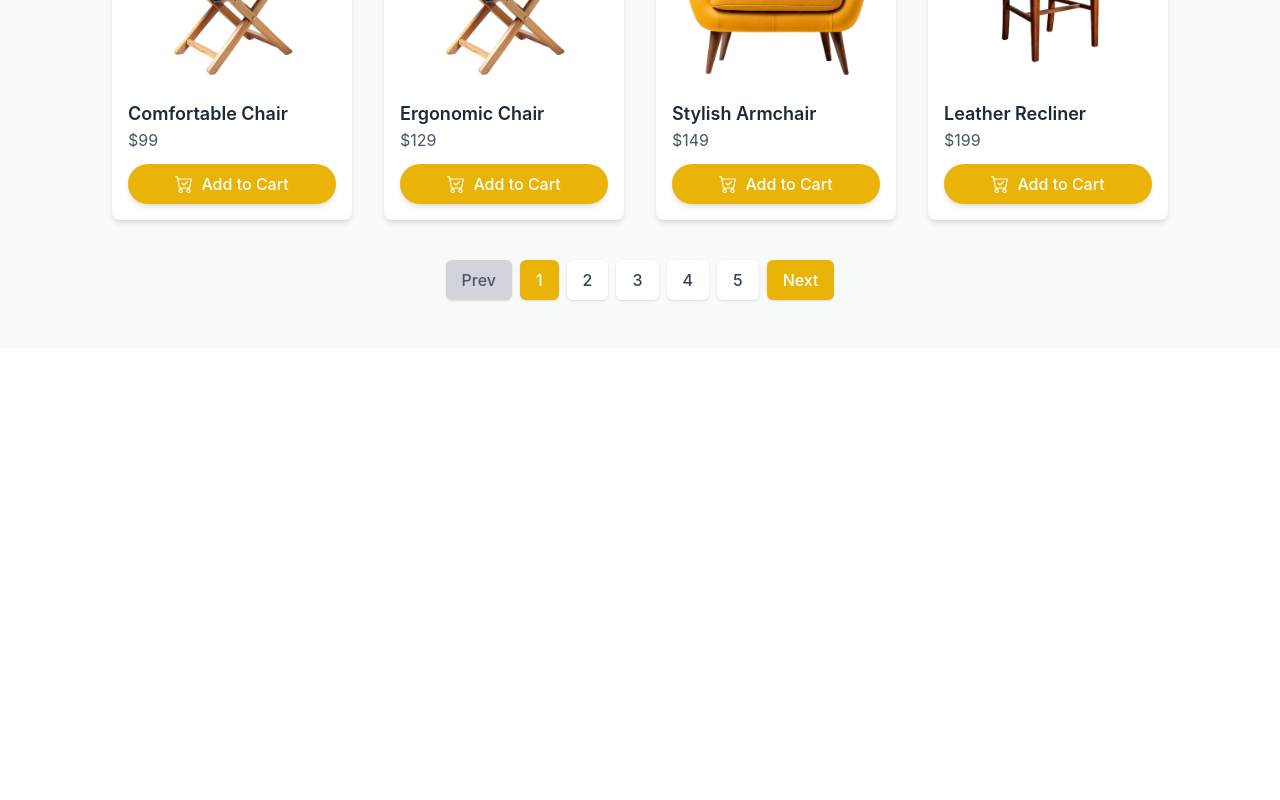
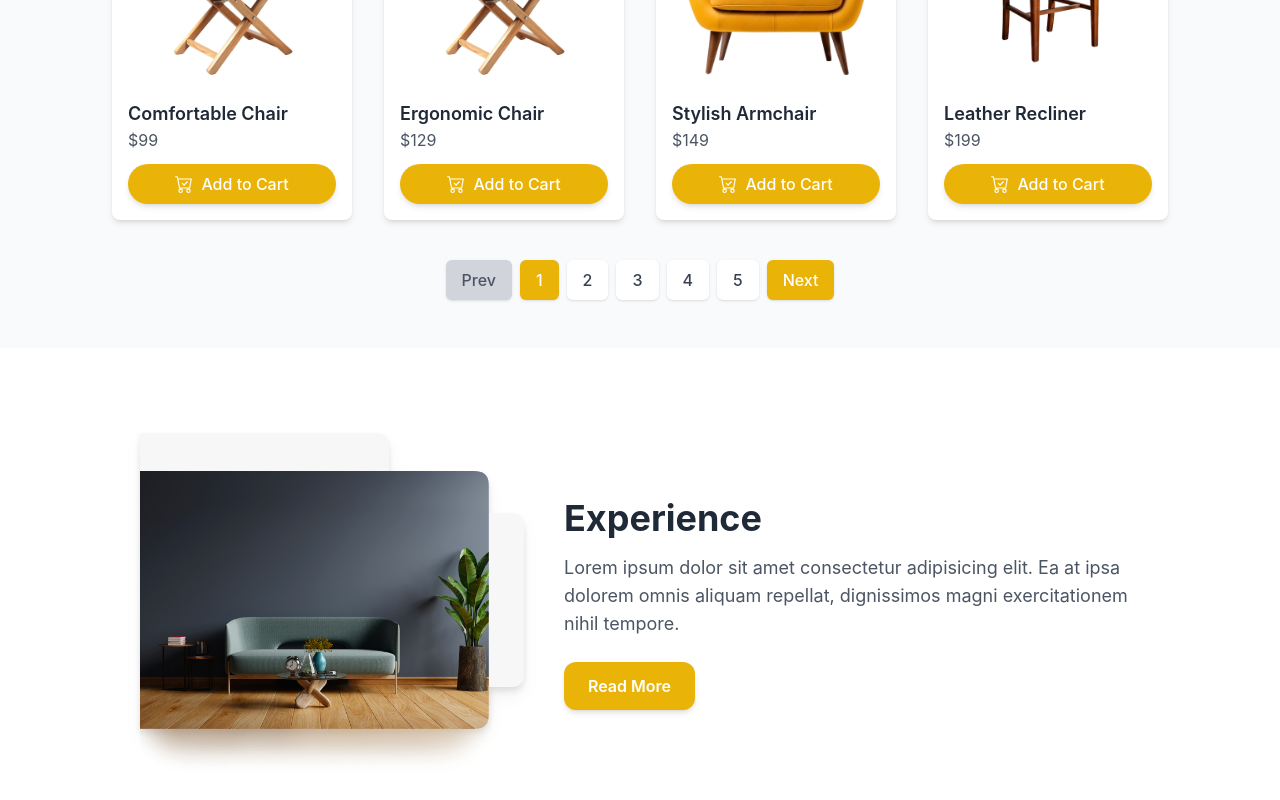
Before and after one commit to MahmudAnik1630/react-ecommerce-app, a React (Create React App) app in the folder react-ecommerce-app/: page / in a window 1280 px wide. Shown: the part 1456-2256 px from the top of the page. Before the commit the page ends 1804 px from the top, so only its background shows below. Built offline with nearby package versions, Linux system fonts and the light colour scheme.

Commit message:
Experience

```diff
--- a/react-ecommerce-app/src/App.js
+++ b/react-ecommerce-app/src/App.js
@@ -1,7 +1,8 @@
 import React from 'react';
 import { Outlet } from 'react-router-dom';
 import Navbar from './components/Navbar';
-import Home from './pages/Home/Home';
+
+
 
 
 
@@ -17,6 +18,7 @@ function App() {
 
 
 
+
     </div>
   );
 }
--- /dev/null
+++ b/react-ecommerce-app/src/components/Experience.jsx
@@ -0,0 +1,33 @@
+import React from 'react'
+import exp from '../assets/expricences.png'
+
+function Experience() {
+  return (
+    <div className='w-full flex flex-col md:flex-row items-center justify-center gap-10 px-6 md:px-16 lg:px-32 my-16'>
+
+
+      <div className='flex-shrink-0'>
+        <img src={exp} alt="Experience" className='w-64 h-64 md:w-80 md:h-80 lg:w-96 lg:h-96 object-contain drop-shadow-lg hover:scale-105 transition-transform duration-300'
+        />
+      </div>
+
+
+      <div className='text-center md:text-left max-w-xl'>
+        <h1 className='text-3xl md:text-4xl font-bold text-gray-800 mb-4'>
+          Experience
+        </h1>
+        <p className='text-gray-600 text-base md:text-lg leading-relaxed mb-6'>
+          Lorem ipsum dolor sit amet consectetur adipisicing elit.
+          Ea at ipsa dolorem omnis aliquam repellat, dignissimos magni
+          exercitationem nihil tempore.
+        </p>
+
+
+        <button className='px-6 py-3 bg-yellow-500 text-white font-semibold rounded-xl shadow-md hover:bg-yellow-600 hover:scale-105 transition duration-300'>
+          Read More </button>
+      </div>
+    </div>
+  )
+}
+
+export default Experience
--- a/react-ecommerce-app/src/pages/Home/Home.jsx
+++ b/react-ecommerce-app/src/pages/Home/Home.jsx
@@ -3,6 +3,7 @@ import Hero from './Hero';
 import LearnBtn from '../../components/LearnBtn';
 import { FaArrowAltCircleRight } from "react-icons/fa";
 import Products from '../Shop/Products';
+import Experience from '../../components/Experience';
 
 
 const Home = () => {
@@ -52,6 +53,7 @@ const Home = () => {
       </section>
 
       <Products Headline='Best Selling Products' />
+      <Experience />
     </>
   );
 };
```
